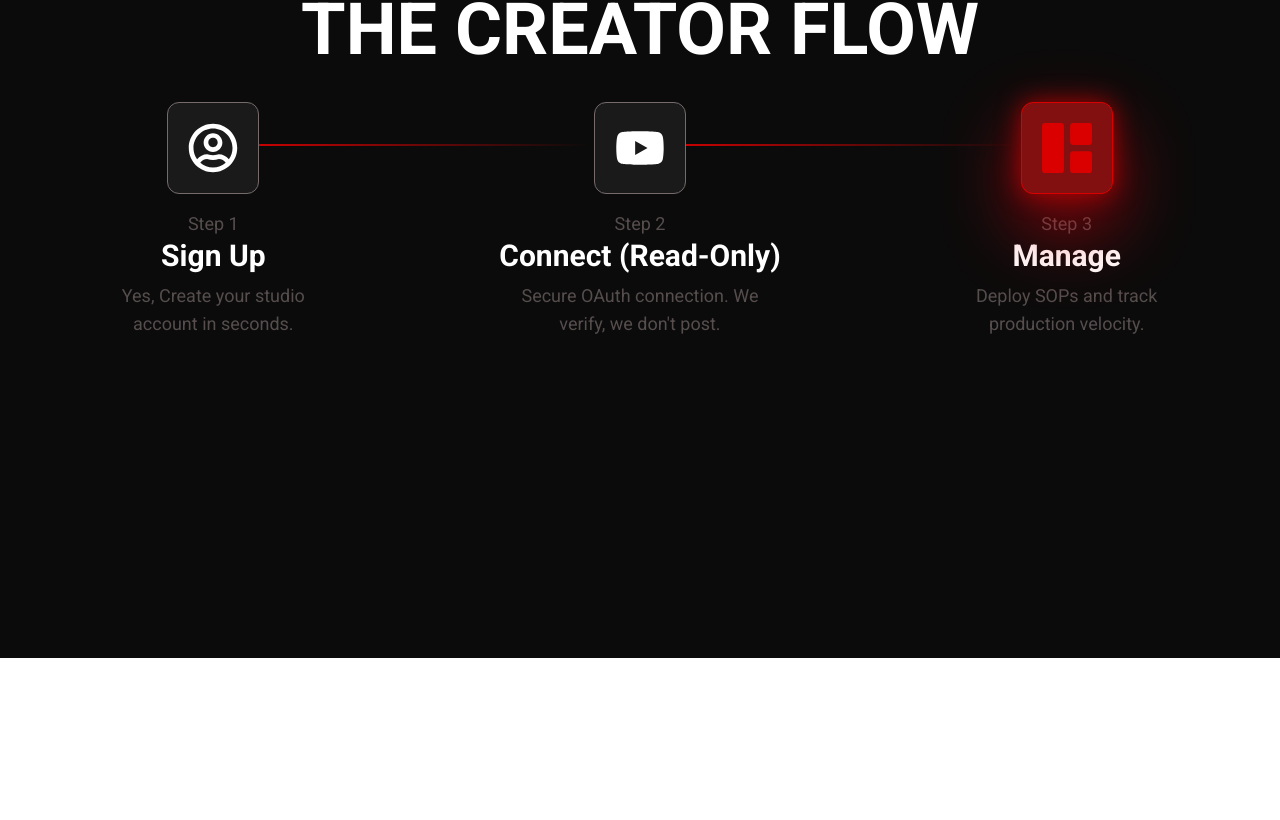
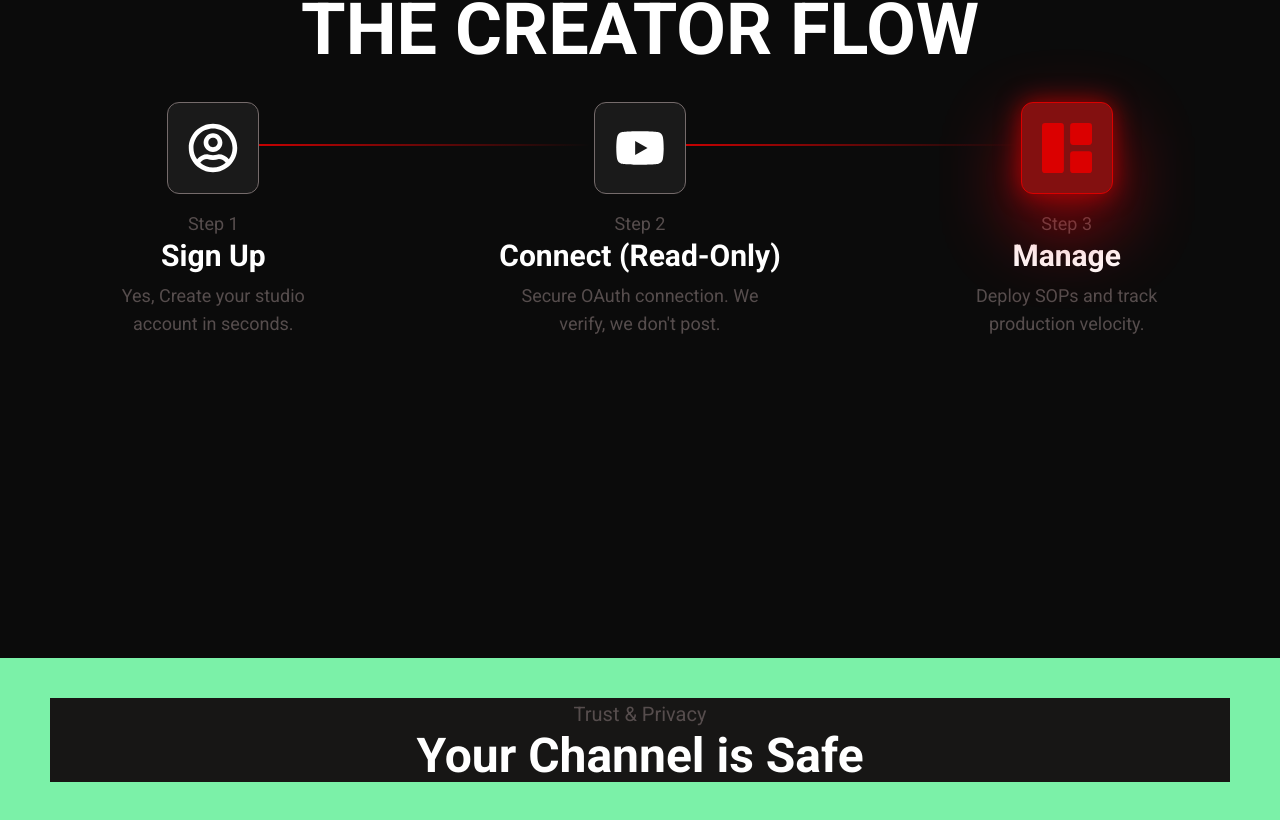
Before and after one commit to Naman830/Youtube-Management-System-, a React app in the folder frontend/: page / in a window 1280 px wide. Shown: the part 1721-2541 px from the top of the page. Before the commit the page ends 2379 px from the top, so only its background shows below. Built offline with nearby package versions, Linux system fonts and the light colour scheme; the HTML template or start-up script is replaced by a standard one.

Commit message:
trust page text section complted

```diff
--- a/frontend/src/App.jsx
+++ b/frontend/src/App.jsx
@@ -2,6 +2,7 @@ import Navbar from "./pages/landing/sections/Navbar"
 import Hero from "./pages/landing/sections/Hero"
 import Showcase from "./pages/landing/sections/Showcase"
 import CreatorFlow from "./pages/landing/sections/CreatorFlow"
+import Trust from "./pages/landing/sections/Trust"
 
 function App() {
   return (
@@ -10,6 +11,7 @@ function App() {
  <Hero/>
  <Showcase/>
  <CreatorFlow/>
+ <Trust/>
  </>
   )
 }
--- a/frontend/src/pages/landing/sections/CreatorFlow.jsx
+++ b/frontend/src/pages/landing/sections/CreatorFlow.jsx
@@ -5,7 +5,7 @@ import { BsFillGrid1X2Fill } from "react-icons/bs";
 
 const CreatorFlow = () => {
   return (
-    <section className="creator_flow_section relative min-h-screen pt-24 pb-24 overflow-hidden  text-white">
+    <section className="creator_flow_section relative min-h-screen pt-24 pb-10 overflow-hidden  text-white">
 
       <div className="creator_flow_container text-center px-5">
         <div className="creator_text_container max-w-7xl mx-auto text-center mb-10">
--- /dev/null
+++ b/frontend/src/pages/landing/sections/Trust.jsx
@@ -0,0 +1,21 @@
+import React from "react";
+
+const Trust = () => {
+  return (
+    <section className="trust_section relative h-full pb-10 pt-10 overflow-hidden bg-green-300 text-white">
+      <div className="trust_container text-center px-5 mx-auto ">
+        <div className="trust_text_container  max-w-2xl mx-auto text-center mb-10">
+          <p className="md:text-[20px] sm:text-[18px] md:leading-8 sm:leading-6 text-[16px] leading-4 font-regular mx-auto text-[var(--gray-color)]">
+            Trust & Privacy
+          </p>
+          <h1 className="md:text-5xl sm:text-4xl text-3xl md:leading-13 sm:leading-10 leading-8 font-bold">
+            Your Channel is Safe
+          </h1>
+        </div>
+        <div className="trust_checkbox_container"></div>
+      </div>
+    </section>
+  );
+};
+
+export default Trust;
--- a/frontend/src/styles/globals.css
+++ b/frontend/src/styles/globals.css
@@ -145,3 +145,9 @@ body {
 .creator_flow_section {
   background: #0b0b0b;
 }
+
+
+.trust_container {
+  max-width: calc(100% - 100px);
+  background: #171615;
+}
```
